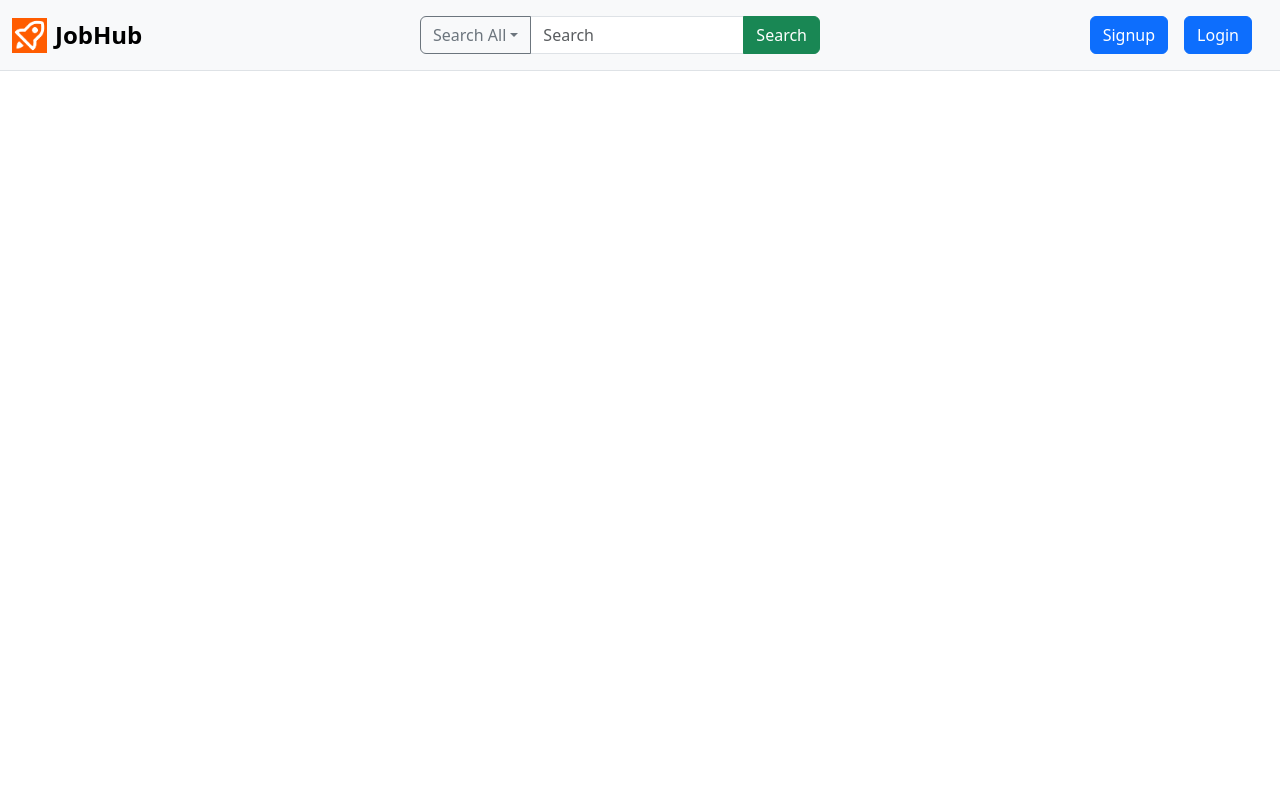
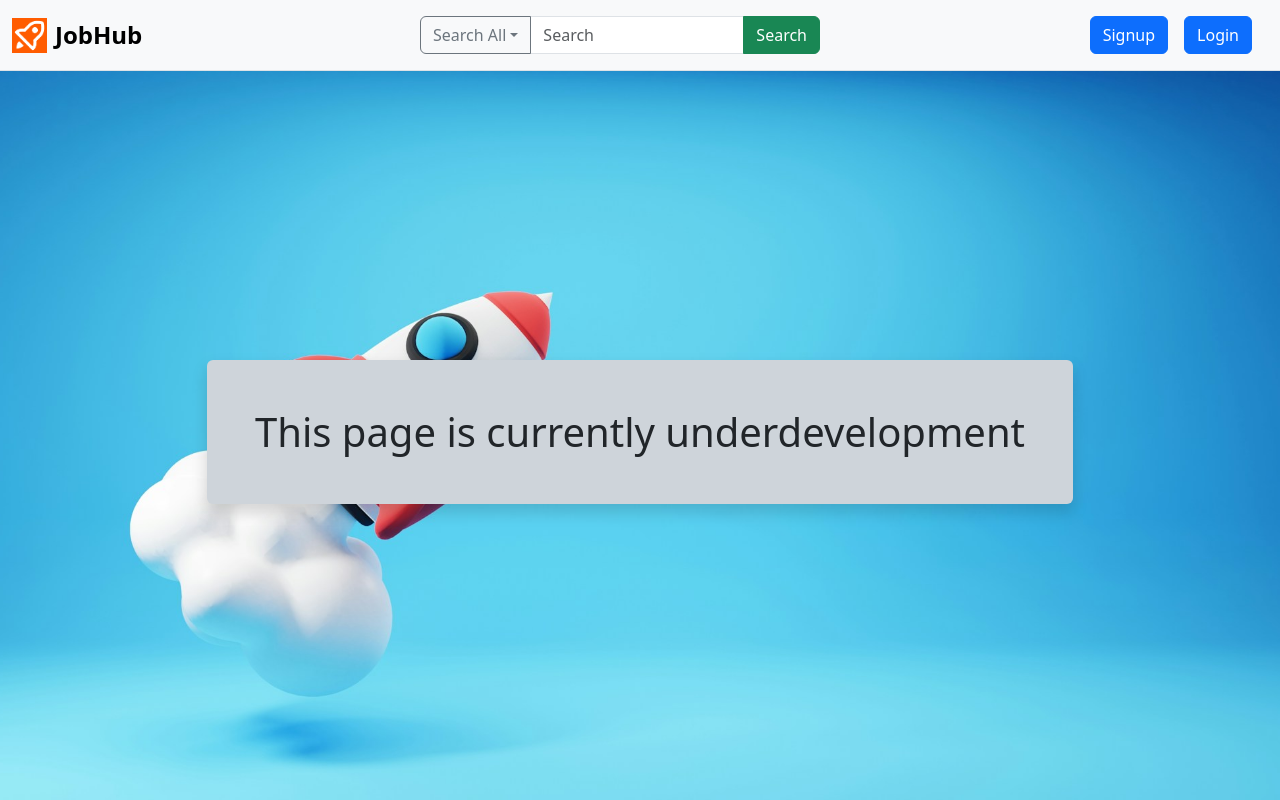
Before and after one commit to paulhuii/SENG401-Project, a React (Create React App) app in the folder client/: page /underdevelopment in a window 1280 px wide. Built offline with nearby package versions, Linux system fonts and the light colour scheme.

Commit message:
-Removed view applicants tab and added it to each job listing card. This allows companies to view applicants for each job they post separately.
- Created an UnderDevelopment page, features that are not yet implemented will redirect here.

```diff
--- a/client/src/App.js
+++ b/client/src/App.js
@@ -38,6 +38,7 @@ import Signup from './Signup';
 import Dashboard from './Dashboard';
 import Profile from './Profile'; // Import the Profile component
 import JobBoard from './JobBoard';
+import UnderDevelopment from "./UnderDevelopment";
 import './App.css';
 
 
@@ -159,6 +160,7 @@ function App() {
             <Route path="/CompanyPost" element={<CompanyPost/>}/>
             <Route path="/JobBoard" element={<JobBoard />}/>
             <Route path="/CompanyDashboard" element={<CompanyDashboard/>}/>
+            <Route path="/underdevelopment" element={<UnderDevelopment/>}/>
           </Routes>
         </div>
       </div>
--- a/client/src/CompanyDashboard.js
+++ b/client/src/CompanyDashboard.js
@@ -2,7 +2,6 @@ import React, { useState, useEffect } from 'react';
 import { Col, Nav, Row, Tab } from "react-bootstrap";
 import "./CompanyDashboard.css";
 import JobListing from "./components/JobListings/JobListingCard";
-import ViewApplicants from "./components/ViewApplicants/ViewApplicants";
 
 const CompanyDashboard = () => {
     const [jobListings, setJobListings] = useState([]);
@@ -47,10 +46,6 @@ const CompanyDashboard = () => {
                                 <Nav.Item>
                                     <Nav.Link eventKey="job_listings">Job Listings</Nav.Link>
                                 </Nav.Item>
-
-                                <Nav.Item>
-                                    <Nav.Link eventKey="view_applicants">View Applicants</Nav.Link>
-                                </Nav.Item>
                             </Nav>
                         </Col>
                         <Col lg={10} md={9}>
@@ -72,18 +67,6 @@ const CompanyDashboard = () => {
                                         );
                                     })}
                                 </Tab.Pane>
-
-                                <Tab.Pane eventKey="view_applicants">
-                                    <h1>View Applicants</h1>
-                                    <h5 className="mb-3">View all prospective applicants!</h5>
-                                    <ViewApplicants/>
-                                    <ViewApplicants/>
-                                    <ViewApplicants/>
-                                    <ViewApplicants/>
-                                    <ViewApplicants/>
-                                    <ViewApplicants/>
-                                </Tab.Pane>
-
                             </Tab.Content>
                         </Col>
                     </Row>
--- /dev/null
+++ b/client/src/UnderDevelopment.css
@@ -0,0 +1,11 @@
+.underdevelopment-wrapper {
+    min-height: calc(100vh - 62px);
+    background: url("../public/rocket.jpg") no-repeat center;
+    background-size: cover;
+}
+
+@media screen and (min-width: 761px) {
+    .underdevelopment-wrapper {
+        min-height: calc(100vh - 71px);
+    }
+}
--- /dev/null
+++ b/client/src/UnderDevelopment.js
@@ -0,0 +1,17 @@
+import React from "react";
+import {Col, Container, Row} from "react-bootstrap";
+import "./UnderDevelopment.css"
+
+const UnderDevelopment = () => {
+    return (
+        <Container fluid className="underdevelopment-container">
+            <Row>
+                <Col className="d-flex align-items-center justify-content-center underdevelopment-wrapper">
+                    <h1 className="bg-dark-subtle rounded p-5 shadow">This page is currently underdevelopment</h1>
+                </Col>
+            </Row>
+        </Container>
+    )
+}
+
+export default UnderDevelopment
--- a/client/src/components/JobListings/JobListingCard.js
+++ b/client/src/components/JobListings/JobListingCard.js
@@ -1,20 +1,57 @@
-import React from 'react';
+import React, {useState} from 'react';
 import { BsTrash3Fill } from "react-icons/bs";
 import { FaEdit } from "react-icons/fa";
+import {Button, Modal} from "react-bootstrap";
+import ViewApplicants from "../ViewApplicants/ViewApplicants";
 
 const JobListingCard = ({ position, company, location, description, email, jobType }) => {
+
+    const [show, setShow] = useState(false);
+    const handleClose = () => setShow(false);
+    const handleShow = () => setShow(true);
+
     return (
         <div className="container-fluid shadow rounded p-3 mb-3">
             <div className="row">
                 <div className="col d-flex justify-content-between">
                     <h4>Job Title: {position}</h4>
-                    <div>
-                        <button type="button" className="btn btn-warning text-white me-2">
-                            <FaEdit />
-                        </button>
-                        <button type="button" className="btn btn-danger">
-                            <BsTrash3Fill/>
-                        </button>
+                    <div className="d-flex align-items-center justify-content-center">
+                        {/* eslint-disable-next-line react/jsx-no-undef */}
+                        <Button className="me-2 mb-2" variant="outline-info" onClick={handleShow}>
+                            View Applicants
+                        </Button>
+
+                        <Modal centered size="xl" show={show} onHide={handleClose}>
+                            <Modal.Header closeButton>
+                                <Modal.Title>View Applicants</Modal.Title>
+                            </Modal.Header>
+
+                            <Modal.Body>
+                                <h5 className="mb-3">View all prospective applicants!</h5>
+                                <ViewApplicants/>
+                                <ViewApplicants/>
+                                <ViewApplicants/>
+                                <ViewApplicants/>
+                                <ViewApplicants/>
+                                <ViewApplicants/>
+                            </Modal.Body>
+
+                            <Modal.Footer>
+                                <Button variant="outline-secondary" onClick={handleClose}>
+                                    Close
+                                </Button>
+                            </Modal.Footer>
+                        </Modal>
+
+                        <div>
+                            <Button className="me-2 mb-2" variant="outline-warning" href="/underdevelopment">
+                                <FaEdit/>
+                            </Button>
+
+                            <Button className="mb-2" variant="outline-danger" href="/underdevelopment">
+                                <BsTrash3Fill/>
+                            </Button>
+                        </div>
                     </div>
                 </div>
             </div>
--- a/client/src/components/ViewApplicants/ViewApplicants.js
+++ b/client/src/components/ViewApplicants/ViewApplicants.js
@@ -1,10 +1,22 @@
 import "./ViewApplicants.css"
+import { IoMdDownload } from "react-icons/io";
+import {Button} from "react-bootstrap";
+
 const ViewApplicants = () => {
     return (
-        <div className="container-fluid shadow-sm p-3 mb-3">
+        <div className="container-fluid shadow p-3 mb-3">
             <div className="row">
                 <div className="col">
-                    <h6>Applicant Name: Jane Doe</h6>
+                    <div className="d-flex align-items-center justify-content-between">
+                        <h6>Applicant Name: Jane Doe</h6>
+                        <Button className="d-flex align-items-center" variant="outline-success" href="/underdevelopment">
+                            <div className="me-2">
+                                Resume
+                            </div>
+                            <IoMdDownload />
+                        </Button>
+                    </div>
+
                     <h6>Email: janedoe@gmail.com</h6>
                     <h6>Gender: Female</h6>
                     <h6>Description:</h6>
```
Also changed, not shown: client/public/rocket.jpg (added).
